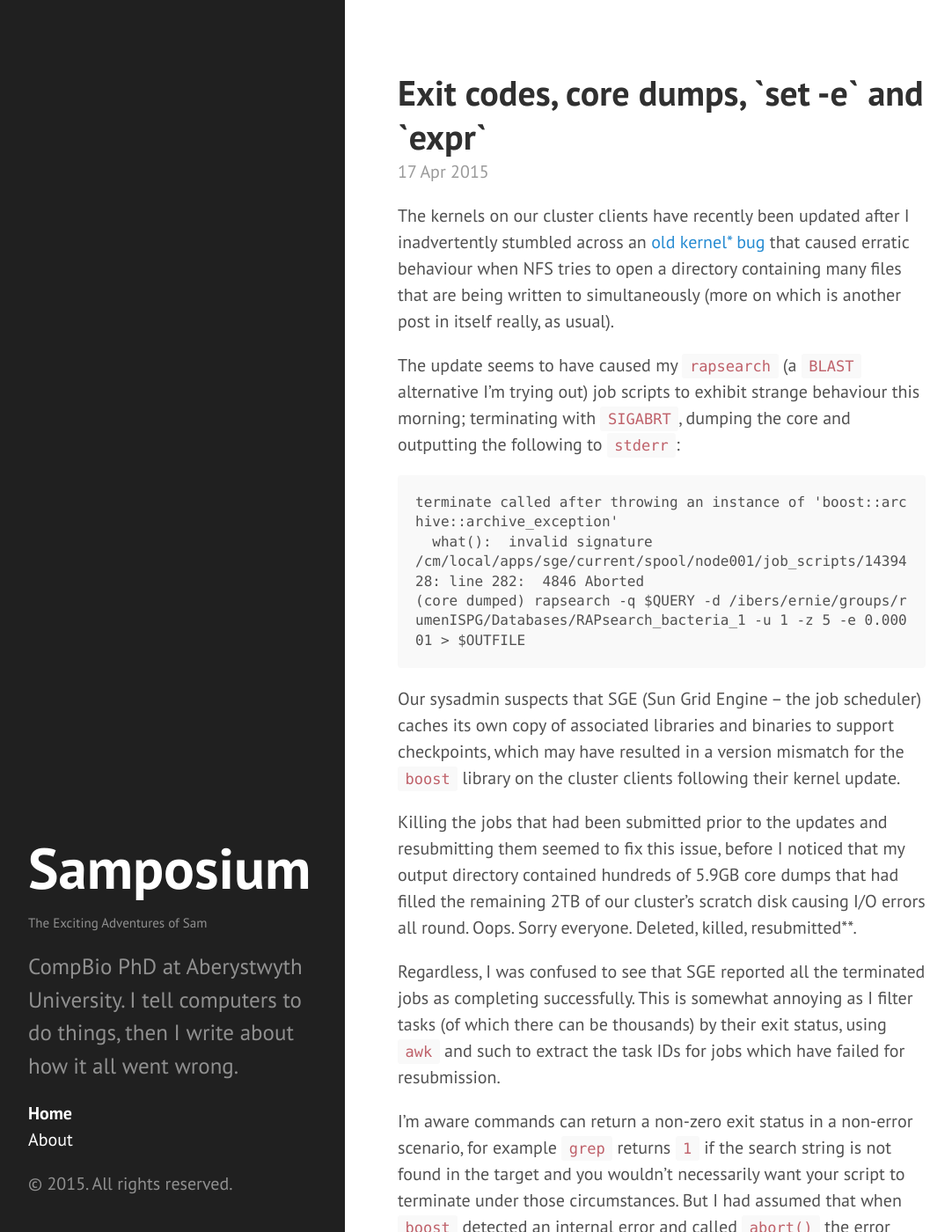
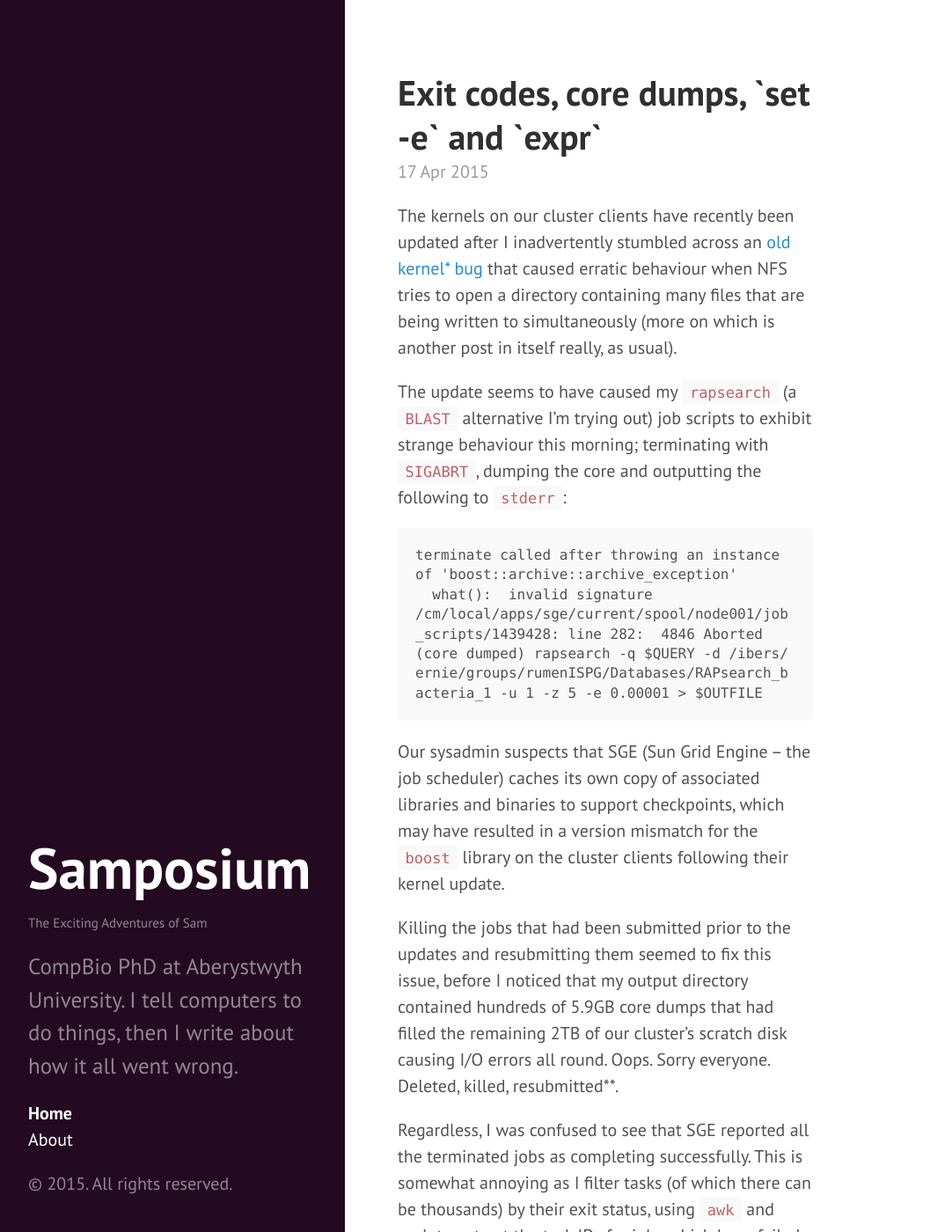
Before and after one commit to SamStudio8/samstudio8.github.io.off, a Jekyll site: the page built from index.html, in a window 1280 px wide and 1400 px high. Shown: the whole window at 88% size, without its empty margins (8-1090 px from the left). Built offline with Jekyll 4.4.1, drawn with Linux system fonts in a browser that asks for light colours; Markdown is read by kramdown in place of the engine named in the settings; the list of posts is cut into pages by our own code.

Commit message:
Update hyde.css

```diff
--- a/public/css/hyde.css
+++ b/public/css/hyde.css
@@ -57,7 +57,7 @@ html {
   text-align: center;
   padding: 2rem 1rem;
   color: rgba(255,255,255,.5);
-  background-color: #202020;
+  background-color: #240A21;
 }
 @media (min-width: 48rem) {
   .sidebar {
@@ -127,7 +127,7 @@ a.sidebar-nav-item:focus {
 
 @media (min-width: 48rem) {
   .content {
-    max-width: 50%;
+    max-width: 40%;
     margin-left: 20rem;
     margin-right: 2rem;
   }
```
